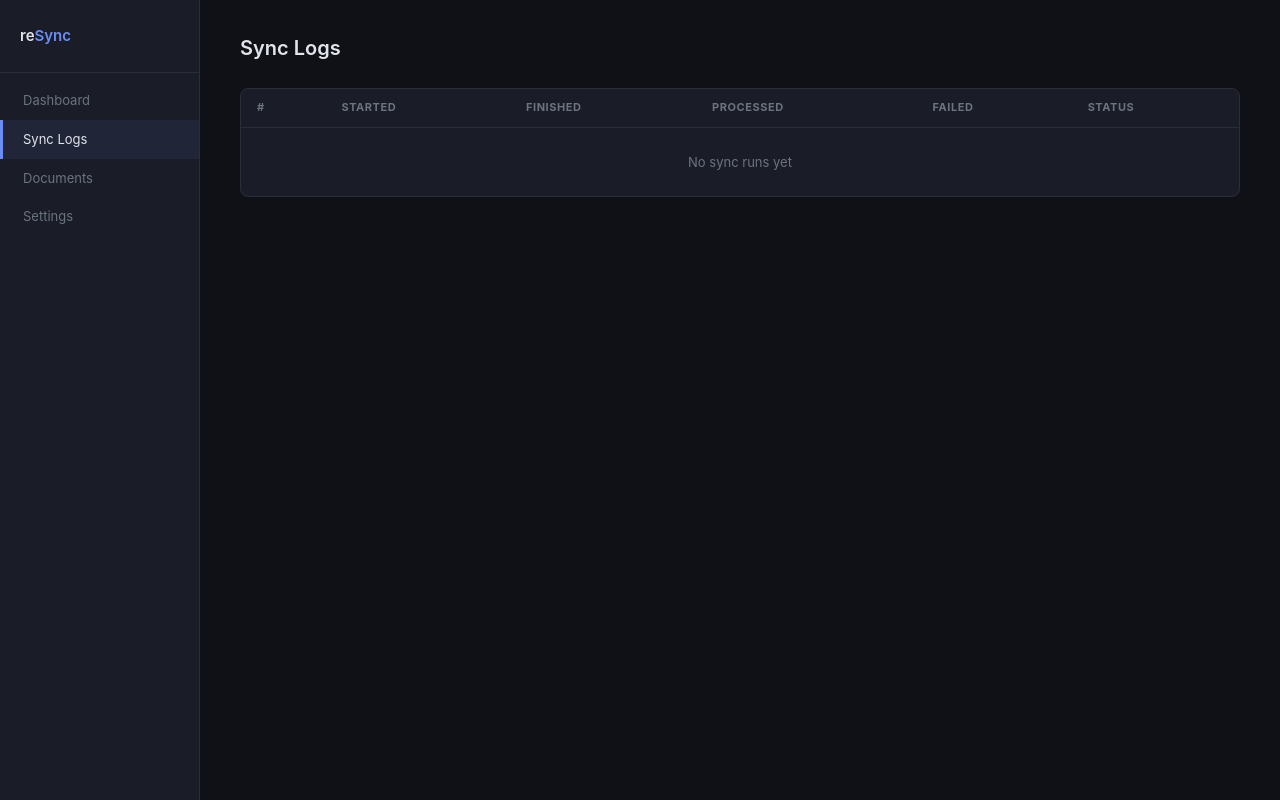
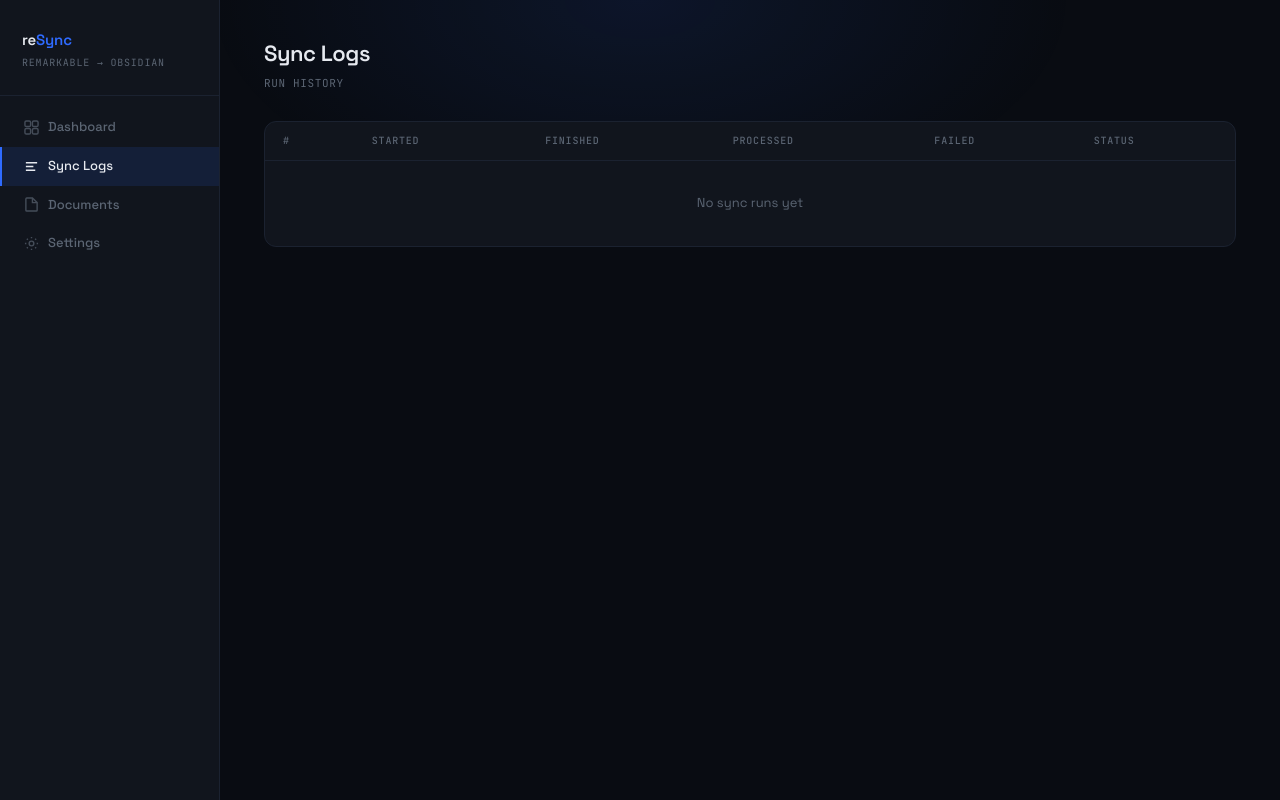
Before and after one commit to naigle/Remarkable2Obsidian, a FastAPI app: page /logs in a window 1280 px wide. Run offline with FastAPI, Linux system fonts and the light colour scheme; some libraries are stand-ins or nearby versions.

Commit message:
Apply MATT identity design system to dashboard UI

```diff
--- a/app/web/templates/base.html
+++ b/app/web/templates/base.html
@@ -4,168 +4,321 @@
   <meta charset="UTF-8">
   <meta name="viewport" content="width=device-width, initial-scale=1.0">
   <title>reMarkable Sync{% block title_suffix %}{% endblock %}</title>
+  <link rel="preconnect" href="https://fonts.googleapis.com">
+  <link rel="preconnect" href="https://fonts.gstatic.com" crossorigin>
+  <link href="https://fonts.googleapis.com/css2?family=Space+Grotesk:wght@300;400;500;600;700&family=JetBrains+Mono:wght@400;500;600&display=swap" rel="stylesheet">
   <script src="https://unpkg.com/htmx.org@1.9.12"></script>
   <style>
     *, *::before, *::after { box-sizing: border-box; margin: 0; padding: 0; }
 
     :root {
-      --bg:       #0f1117;
-      --surface:  #1a1d27;
-      --border:   #2a2d3a;
-      --accent:   #6c8cf5;
-      --text:     #e2e4ec;
-      --muted:    #6b7280;
-      --green:    #34d399;
-      --red:      #f87171;
-      --yellow:   #fbbf24;
+      --bg:         #090c12;
+      --surface:    #11151d;
+      --elevated:   #181d27;
+      --border:     #1b2230;
+      --border-2:   #232a36;
+      --accent:     #2f6bff;
+      --accent-dim: rgba(47,107,255,0.12);
+      --accent-glow:rgba(47,107,255,0.32);
+      --text:       #e6e9ef;
+      --muted:      #5b6573;
+      --muted-2:    #9aa4b2;
+      --green:      #34d399;
+      --red:        #ff8a80;
+      --yellow:     #fbbf24;
     }
 
     body {
       background: var(--bg);
       color: var(--text);
-      font-family: "Inter", "Segoe UI", system-ui, sans-serif;
+      font-family: "Space Grotesk", system-ui, sans-serif;
       font-size: 14px;
       line-height: 1.6;
       min-height: 100vh;
+    }
+
+    /* Subtle radial glow behind content */
+    body::before {
+      content: '';
+      position: fixed;
+      inset: 0;
+      background: radial-gradient(620px 320px at 50% 0%, rgba(47,107,255,0.10), transparent 70%);
+      pointer-events: none;
+      z-index: 0;
     }
 
     a { color: var(--accent); text-decoration: none; }
     a:hover { text-decoration: underline; }
 
     /* Layout */
-    .layout { display: flex; min-height: 100vh; }
+    .layout { display: flex; min-height: 100vh; position: relative; z-index: 1; }
 
+    /* Sidebar */
     nav {
-      width: 200px;
+      width: 220px;
       flex-shrink: 0;
       background: var(--surface);
       border-right: 1px solid var(--border);
-      padding: 24px 0;
+      padding: 28px 0;
       display: flex;
       flex-direction: column;
     }
 
     .nav-brand {
-      padding: 0 20px 24px;
+      padding: 0 22px 24px;
+      border-bottom: 1px solid var(--border);
+      margin-bottom: 12px;
+    }
+    .nav-brand-title {
       font-size: 15px;
       font-weight: 600;
+      letter-spacing: -0.01em;
       color: var(--text);
-      border-bottom: 1px solid var(--border);
-      margin-bottom: 8px;
     }
-    .nav-brand span { color: var(--accent); }
+    .nav-brand-title span { color: var(--accent); }
+    .nav-brand-sub {
+      font-family: "JetBrains Mono", monospace;
+      font-size: 10px;
+      color: var(--muted);
+      letter-spacing: 0.08em;
+      text-transform: uppercase;
+      margin-top: 3px;
+    }
 
     nav a {
-      display: block;
-      padding: 9px 20px;
+      display: flex;
+      align-items: center;
+      gap: 9px;
+      padding: 9px 22px;
       color: var(--muted);
       font-size: 13px;
-      border-left: 3px solid transparent;
+      font-weight: 500;
+      border-left: 2px solid transparent;
+      transition: color 0.15s, background 0.15s;
     }
     nav a:hover { color: var(--text); text-decoration: none; background: rgba(255,255,255,.03); }
-    nav a.active { color: var(--text); border-left-color: var(--accent); background: rgba(108,140,245,.08); }
+    nav a.active {
+      color: var(--text);
+      border-left-color: var(--accent);
+      background: var(--accent-dim);
+    }
+    nav a .nav-icon { width: 15px; opacity: 0.7; flex-shrink: 0; }
+    nav a.active .nav-icon { opacity: 1; }
 
+    /* Main */
     main {
       flex: 1;
-      padding: 32px 40px;
+      padding: 36px 44px;
       max-width: 1100px;
     }
 
-    h1 { font-size: 20px; font-weight: 600; margin-bottom: 24px; }
-    h2 { font-size: 15px; font-weight: 600; margin-bottom: 12px; color: var(--muted); text-transform: uppercase; letter-spacing: .05em; }
+    /* Page header */
+    .page-header { margin-bottom: 28px; }
+    .page-title {
+      font-size: 22px;
+      font-weight: 600;
+      letter-spacing: -0.02em;
+      display: flex;
+      align-items: center;
+      gap: 10px;
+    }
+    .page-sub {
+      font-family: "JetBrains Mono", monospace;
+      font-size: 11px;
+      color: var(--muted);
+      letter-spacing: 0.06em;
+      text-transform: uppercase;
+      margin-top: 4px;
+    }
 
-    /* Cards */
-    .cards { display: grid; grid-template-columns: repeat(auto-fill, minmax(180px, 1fr)); gap: 16px; margin-bottom: 32px; }
+    h2 {
+      font-family: "JetBrains Mono", monospace;
+      font-size: 10px;
+      font-weight: 500;
+      color: var(--muted);
+      text-transform: uppercase;
+      letter-spacing: 0.1em;
+      margin-bottom: 14px;
+    }
+
+    /* Stat cards */
+    .cards { display: grid; grid-template-columns: repeat(auto-fill, minmax(170px, 1fr)); gap: 14px; margin-bottom: 32px; }
     .card {
       background: var(--surface);
       border: 1px solid var(--border);
-      border-radius: 8px;
-      padding: 20px;
+      border-radius: 12px;
+      padding: 20px 22px;
+      transition: border-color 0.15s;
     }
-    .card-label { font-size: 11px; color: var(--muted); text-transform: uppercase; letter-spacing: .06em; margin-bottom: 6px; }
-    .card-value { font-size: 28px; font-weight: 600; }
-    .card-sub { font-size: 12px; color: var(--muted); margin-top: 4px; }
+    .card:hover { border-color: var(--border-2); }
+    .card-label {
+      font-family: "JetBrains Mono", monospace;
+      font-size: 10px;
+      color: var(--muted);
+      text-transform: uppercase;
+      letter-spacing: 0.08em;
+      margin-bottom: 8px;
+    }
+    .card-value { font-size: 30px; font-weight: 600; letter-spacing: -0.02em; line-height: 1; }
+    .card-sub { font-size: 12px; color: var(--muted); margin-top: 5px; }
 
     /* Table */
-    .table-wrap { background: var(--surface); border: 1px solid var(--border); border-radius: 8px; overflow: hidden; }
+    .table-wrap {
+      background: var(--surface);
+      border: 1px solid var(--border);
+      border-radius: 12px;
+      overflow: hidden;
+    }
     table { width: 100%; border-collapse: collapse; }
-    th { text-align: left; padding: 10px 16px; font-size: 11px; color: var(--muted); text-transform: uppercase; letter-spacing: .05em; border-bottom: 1px solid var(--border); }
-    td { padding: 10px 16px; border-bottom: 1px solid var(--border); font-size: 13px; }
+    th {
+      text-align: left;
+      padding: 11px 18px;
+      font-family: "JetBrains Mono", monospace;
+      font-size: 10px;
+      color: var(--muted);
+      text-transform: uppercase;
+      letter-spacing: 0.08em;
+      border-bottom: 1px solid var(--border);
+      font-weight: 500;
+    }
+    td { padding: 11px 18px; border-bottom: 1px solid var(--border); font-size: 13px; }
     tr:last-child td { border-bottom: none; }
-    tr:hover td { background: rgba(255,255,255,.02); }
+    tr:hover td { background: rgba(255,255,255,.015); }
+    .empty-row td { color: var(--muted); text-align: center; padding: 32px; }
 
     /* Badges */
     .badge {
-      display: inline-block;
-      padding: 2px 8px;
-      border-radius: 4px;
-      font-size: 11px;
+      display: inline-flex;
+      align-items: center;
+      gap: 5px;
+      padding: 3px 9px;
+      border-radius: 20px;
+      font-family: "JetBrains Mono", monospace;
+      font-size: 10px;
       font-weight: 500;
+      letter-spacing: 0.04em;
     }
-    .badge-green  { background: rgba(52,211,153,.15); color: var(--green); }
-    .badge-red    { background: rgba(248,113,113,.15); color: var(--red); }
-    .badge-yellow { background: rgba(251,191,36,.15);  color: var(--yellow); }
-    .badge-grey   { background: rgba(107,114,128,.15); color: var(--muted); }
+    .badge-green  { background: rgba(52,211,153,.12); color: var(--green);  border: 1px solid rgba(52,211,153,.2); }
+    .badge-red    { background: rgba(255,138,128,.12); color: var(--red);   border: 1px solid rgba(255,138,128,.2); }
+    .badge-yellow { background: rgba(251,191,36,.12);  color: var(--yellow); border: 1px solid rgba(251,191,36,.2); }
+    .badge-grey   { background: rgba(91,101,115,.12);  color: var(--muted-2); border: 1px solid var(--border); }
+    .badge-blue   { background: var(--accent-dim);     color: #8fb4ff;        border: 1px solid rgba(47,107,255,.25); }
 
-    /* Health dot */
-    .dot { width: 8px; height: 8px; border-radius: 50%; display: inline-block; margin-right: 6px; }
-    .dot-green  { background: var(--green); box-shadow: 0 0 6px var(--green); }
-    .dot-red    { background: var(--red);   box-shadow: 0 0 6px var(--red); }
-    .dot-yellow { background: var(--yellow);box-shadow: 0 0 6px var(--yellow); }
+    /* Status dot */
+    .dot { width: 7px; height: 7px; border-radius: 50%; display: inline-block; flex-shrink: 0; }
+    .dot-green  { background: var(--green);  box-shadow: 0 0 6px var(--green); }
+    .dot-red    { background: var(--red);    box-shadow: 0 0 6px var(--red); }
+    .dot-yellow { background: var(--yellow); box-shadow: 0 0 6px var(--yellow); }
     .dot-grey   { background: var(--muted); }
 
     /* Buttons */
     .btn {
-      display: inline-block;
-      padding: 8px 16px;
-      border-radius: 6px;
+      display: inline-flex;
+      align-items: center;
+      gap: 7px;
+      padding: 9px 18px;
+      border-radius: 9px;
+      font-family: "Space Grotesk", sans-serif;
       font-size: 13px;
       font-weight: 500;
       cursor: pointer;
       border: none;
-      transition: opacity .15s;
+      transition: box-shadow 0.18s, opacity 0.15s;
     }
-    .btn:hover { opacity: .85; text-decoration: none; }
-    .btn-primary { background: var(--accent); color: #fff; }
-    .btn-ghost   { background: var(--surface); color: var(--text); border: 1px solid var(--border); }
+    .btn-primary {
+      background: var(--accent);
+      color: #fff;
+      box-shadow: 0 4px 16px var(--accent-glow);
+    }
+    .btn-primary:hover {
+      box-shadow: 0 6px 26px rgba(47,107,255,0.5);
+      opacity: 0.95;
+      text-decoration: none;
+    }
+    .btn-ghost {
+      background: var(--surface);
+      color: var(--text);
+      border: 1px solid var(--border-2);
+    }
+    .btn-ghost:hover { background: var(--elevated); text-decoration: none; }
 
     /* Form */
-    .form-group { margin-bottom: 20px; }
-    label { display: block; font-size: 13px; margin-bottom: 6px; color: var(--muted); }
+    .form-group { margin-bottom: 22px; }
+    label { display: block; font-size: 12px; font-weight: 500; margin-bottom: 7px; color: var(--muted-2); letter-spacing: 0.01em; }
     input[type=number], input[type=text] {
       background: var(--bg);
-      border: 1px solid var(--border);
+      border: 1px solid var(--border-2);
       color: var(--text);
-      padding: 8px 12px;
-      border-radius: 6px;
+      padding: 9px 13px;
+      border-radius: 9px;
+      font-family: "Space Grotesk", sans-serif;
       font-size: 14px;
-      width: 200px;
+      width: 220px;
+      transition: border-color 0.15s;
     }
-    input:focus { outline: none; border-color: var(--accent); }
+    input:focus { outline: none; border-color: var(--accent); box-shadow: 0 0 0 3px rgba(47,107,255,0.12); }
+    .field-hint { font-size: 12px; color: var(--muted); margin-top: 6px; line-height: 1.5; }
+
     .toggle { display: flex; align-items: center; gap: 10px; }
+    .toggle label { margin: 0; color: var(--text); font-size: 13px; }
     input[type=checkbox] { width: 16px; height: 16px; accent-color: var(--accent); }
 
+    /* Alerts */
     .alert-success {
-      background: rgba(52,211,153,.1);
-      border: 1px solid rgba(52,211,153,.3);
+      background: rgba(52,211,153,.08);
+      border: 1px solid rgba(52,211,153,.2);
       color: var(--green);
-      padding: 10px 16px;
-      border-radius: 6px;
-      margin-bottom: 20px;
+      padding: 11px 16px;
+      border-radius: 9px;
+      margin-bottom: 22px;
       font-size: 13px;
     }
 
     .section { margin-bottom: 32px; }
+
+    /* Divider */
+    hr { border: none; border-top: 1px solid var(--border); margin: 24px 0; }
+
+    /* Mono text */
+    .mono {
+      font-family: "JetBrains Mono", monospace;
+      font-size: 12px;
+    }
   </style>
 </head>
 <body>
 <div class="layout">
   <nav>
-    <div class="nav-brand">re<span>Sync</span></div>
-    <a href="/" class="{{ 'active' if active_page == 'dashboard' }}">Dashboard</a>
-    <a href="/logs" class="{{ 'active' if active_page == 'logs' }}">Sync Logs</a>
-    <a href="/documents" class="{{ 'active' if active_page == 'documents' }}">Documents</a>
-    <a href="/settings" class="{{ 'active' if active_page == 'settings' }}">Settings</a>
+    <div class="nav-brand">
+      <div class="nav-brand-title">re<span>Sync</span></div>
+      <div class="nav-brand-sub">reMarkable → Obsidian</div>
+    </div>
+    <a href="/" class="{{ 'active' if active_page == 'dashboard' }}">
+      <svg class="nav-icon" viewBox="0 0 16 16" fill="none" stroke="currentColor" stroke-width="1.5">
+        <rect x="1" y="1" width="6" height="6" rx="1.5"/><rect x="9" y="1" width="6" height="6" rx="1.5"/>
+        <rect x="1" y="9" width="6" height="6" rx="1.5"/><rect x="9" y="9" width="6" height="6" rx="1.5"/>
+      </svg>
+      Dashboard
+    </a>
+    <a href="/logs" class="{{ 'active' if active_page == 'logs' }}">
+      <svg class="nav-icon" viewBox="0 0 16 16" fill="none" stroke="currentColor" stroke-width="1.5">
+        <path d="M2 4h12M2 8h8M2 12h10"/>
+      </svg>
+      Sync Logs
+    </a>
+    <a href="/documents" class="{{ 'active' if active_page == 'documents' }}">
+      <svg class="nav-icon" viewBox="0 0 16 16" fill="none" stroke="currentColor" stroke-width="1.5">
+        <path d="M9 1H3a1 1 0 0 0-1 1v12a1 1 0 0 0 1 1h10a1 1 0 0 0 1-1V6L9 1z"/><path d="M9 1v5h5"/>
+      </svg>
+      Documents
+    </a>
+    <a href="/settings" class="{{ 'active' if active_page == 'settings' }}">
+      <svg class="nav-icon" viewBox="0 0 16 16" fill="none" stroke="currentColor" stroke-width="1.5">
+        <circle cx="8" cy="8" r="2.5"/>
+        <path d="M8 1v1.5M8 13.5V15M1 8h1.5M13.5 8H15M3.05 3.05l1.06 1.06M11.89 11.89l1.06 1.06M3.05 12.95l1.06-1.06M11.89 4.11l1.06-1.06"/>
+      </svg>
+      Settings
+    </a>
   </nav>
   <main>
     {% block content %}{% endblock %}
--- a/app/web/templates/logs.html
+++ b/app/web/templates/logs.html
@@ -2,7 +2,10 @@
 {% block title_suffix %} — Sync Logs{% endblock %}
 
 {% block content %}
-<h1>Sync Logs</h1>
+<div class="page-header">
+  <div class="page-title">Sync Logs</div>
+  <div class="page-sub">Run history</div>
+</div>
 
 <div class="table-wrap">
   <table>
@@ -19,11 +22,11 @@
     <tbody>
       {% for run in runs %}
       <tr>
-        <td style="color:var(--muted)">{{ run.id }}</td>
-        <td>{{ run.started_at }}</td>
-        <td>{{ run.finished_at or '—' }}</td>
+        <td class="mono" style="color:var(--muted)">{{ run.id }}</td>
+        <td class="mono">{{ run.started_at }}</td>
+        <td class="mono" style="color:var(--muted-2)">{{ run.finished_at or '—' }}</td>
         <td>{{ run.docs_processed }}</td>
-        <td>{{ run.docs_failed }}</td>
+        <td style="color: {% if run.docs_failed > 0 %}var(--red){% else %}var(--muted){% endif %}">{{ run.docs_failed }}</td>
         <td>
           {% if run.status == 'completed' %}<span class="badge badge-green">completed</span>
           {% elif run.status == 'failed' %}<span class="badge badge-red">failed</span>
@@ -33,7 +36,7 @@
         </td>
       </tr>
       {% else %}
-      <tr><td colspan="6" style="color:var(--muted); text-align:center; padding:24px">No sync runs yet</td></tr>
+      <tr class="empty-row"><td colspan="6">No sync runs yet</td></tr>
       {% endfor %}
     </tbody>
   </table>
```
Also changed, not shown: app/web/templates/dashboard.html (+28 -16 lines), app/web/templates/documents.html (+9 -6 lines), app/web/templates/settings.html (+7 -11 lines).
